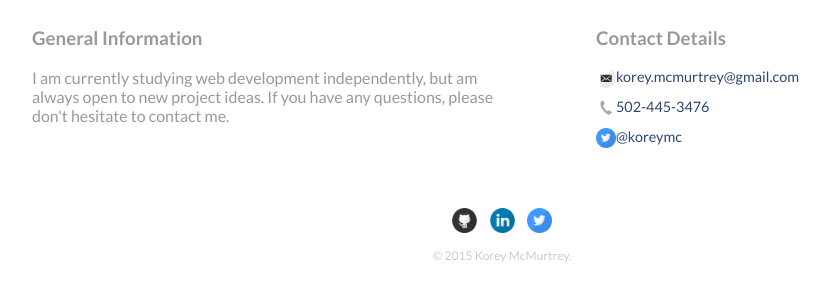
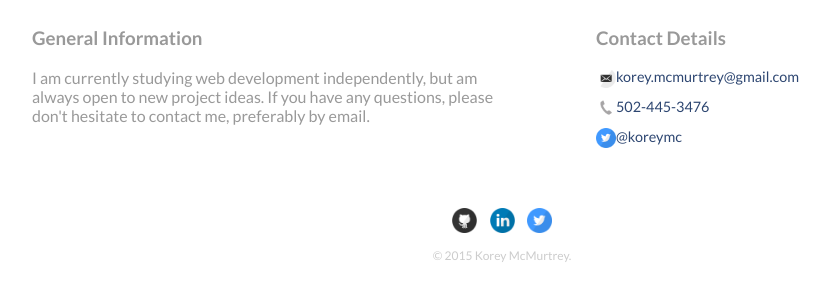
Before and after one commit to kmcmurtrey/portfolio, a PHP site: page /contact.html in a window 1280 px wide. Shown: the part 141-441 px from the top of the page, without its empty margins (138-968 px from the left). Run offline with PHP 8.4, Linux system fonts and the light colour scheme.

Commit message:
Minor Contact page change

```diff
--- a/contact.html
+++ b/contact.html
@@ -29,7 +29,7 @@
     <div id="wrapper">
       <section id="primary">
         <h3>General Information</h3>
-        <p>I am currently studying web development independently, but am always open to new project ideas.  If you have any questions, please don't hesitate to contact me.</p>
+        <p>I am currently studying web development independently, but am always open to new project ideas.  If you have any questions, please don't hesitate to contact me, preferably by email.</p>
       </section>
 
       <section id="secondary">
--- a/css/main.css
+++ b/css/main.css
@@ -219,4 +219,5 @@ nav a, nav a:visited {
 /* selected nav link */
 nav a.selected, nav a:hover {
   color: #2D4671;
+  font-weight: bold;
 }
```
